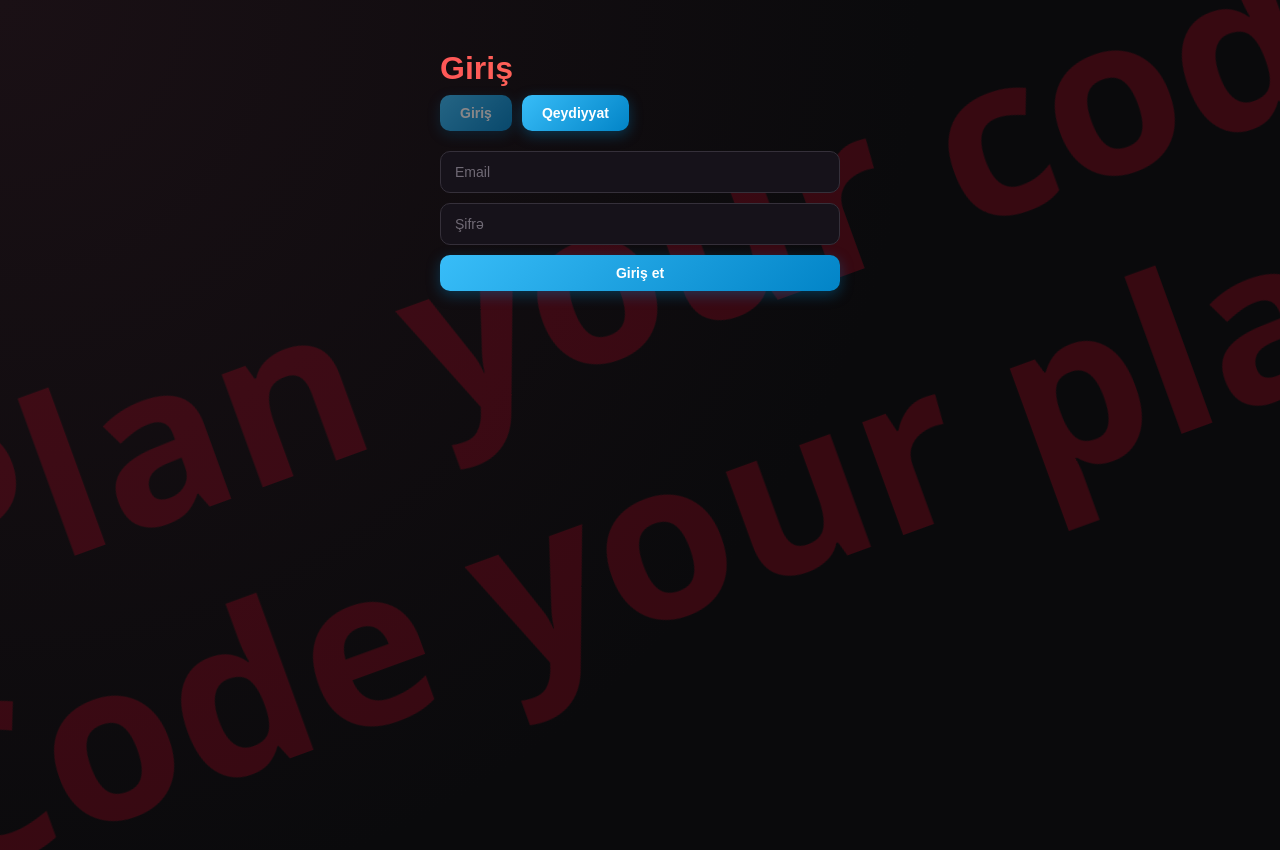
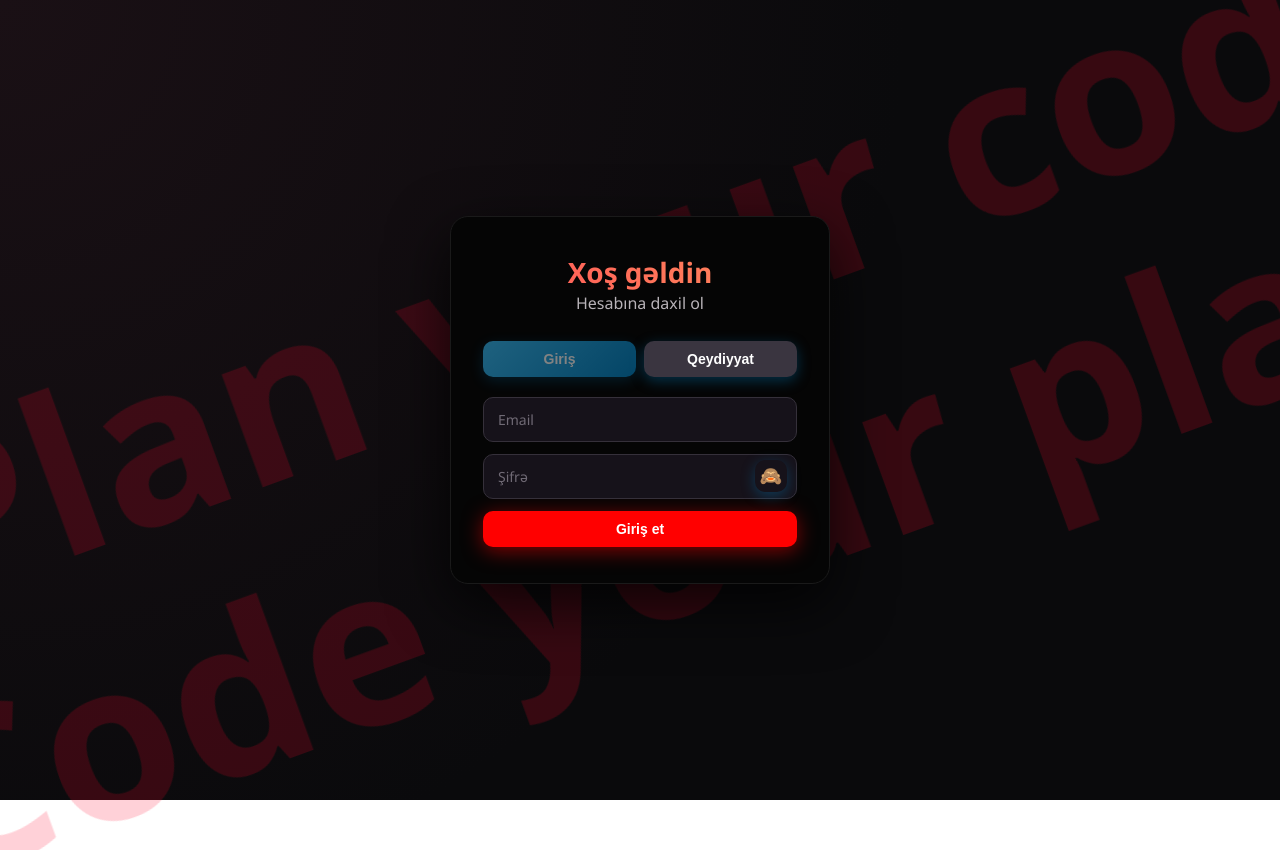
Before and after one commit to khadijazh-205bpa/LearningManagementSystem, a React (Vite) app in the folder LearningManagementSystem.Frontend/: page / in a window 1280 px wide. After the commit the page ends 800 px from the top, so only its background shows below. Built offline with nearby package versions, Linux system fonts and the light colour scheme.

Commit message:
Add password visibility toggle to login and register

```diff
--- a/LearningManagementSystem.Frontend/src/Pages/Login.tsx
+++ b/LearningManagementSystem.Frontend/src/Pages/Login.tsx
@@ -10,36 +10,63 @@ function Login({ onLoginSuccess, onSwitchToRegister }: LoginProps) {
     const [email, setEmail] = useState('')
     const [password, setPassword] = useState('')
     const [message, setMessage] = useState('')
+    const [loading, setLoading] = useState(false)
+    const [showPassword, setShowPassword] = useState(false)
 
     const handleSubmit = async (e: React.FormEvent) => {
         e.preventDefault()
-        setMessage('Giriş edilir...')
+        setLoading(true)
+        setMessage('')
         try {
             const token = await loginUser({ email, password })
             onLoginSuccess(token)
         } catch (err: unknown) {
             const errorMessage = err instanceof Error ? err.message : String(err)
-            setMessage('Xəta: ' + errorMessage)
+            setMessage(errorMessage)
+        } finally {
+            setLoading(false)
         }
     }
+
     return (
-        <div style={{ maxWidth: 400, margin: '50px auto', fontFamily: 'sans-serif' }}>
-            <h1>Giriş</h1>
+        <div style={{ minHeight: '100vh', display: 'flex', alignItems: 'center', justifyContent: 'center', position: 'relative' }}>
+            <div className="auth-card">
+                <h1 style={{ textAlign: 'center', fontSize: 28 }}>Xoş gəldin</h1>
+                <p style={{ textAlign: 'center', marginTop: -8, marginBottom: 24 }}>Hesabına daxil ol</p>
 
-            <div style={{ marginBottom: 20 }}>
-                <button disabled>Giriş</button>
-                <button onClick={onSwitchToRegister} style={{ marginLeft: 10 }}>
+                <div style={{ display: 'flex', gap: 8, marginBottom: 20 }}>
+                    <button disabled style={{ flex: 1 }}>Giriş</button>
+                    <button onClick={onSwitchToRegister} style={{ flex: 1, background: '#3a3540' }}>
                         Qeydiyyat
                     </button>
                 </div>
 
-            <form onSubmit={handleSubmit} style={{ display: 'flex', flexDirection: 'column', gap: 10 }}>
+                <form onSubmit={handleSubmit} style={{ display: 'flex', flexDirection: 'column', gap: 12 }}>
                     <input placeholder="Email" type="email" value={email} onChange={(e) => setEmail(e.target.value)} required />
-                <input placeholder="Şifrə" type="password" value={password} onChange={(e) => setPassword(e.target.value)} required />
-                <button type="submit">Giriş et</button>
+                    <div className="password-field">
+                        <input
+                            placeholder="Şifrə"
+                            type={showPassword ? 'text' : 'password'}
+                            value={password}
+                            onChange={(e) => setPassword(e.target.value)}
+                            required
+                        />
+
+                        <button
+                            type="button"
+                            className="password-toggle"
+                            onClick={() => setShowPassword(!showPassword)}
+                        >
+                            {showPassword ? '👁️' : '🙈'}
+                        </button>
+                    </div>
+                    <button type="submit" className="btn-bright-red" disabled={loading}>
+                        {loading ? 'Giriş edilir...' : 'Giriş et'}
+                    </button>
                 </form>
 
-            {message && <p style={{ marginTop: 20, fontWeight: 'bold' }}>{message}</p>}
+                {message && <p style={{ marginTop: 16, color: '#ff5757', fontWeight: 600, textAlign: 'center' }}>{message}</p>}
+            </div>
         </div>
     )
 }
--- a/LearningManagementSystem.Frontend/src/Pages/Register.tsx
+++ b/LearningManagementSystem.Frontend/src/Pages/Register.tsx
@@ -13,41 +13,89 @@ function Register({ onRegisterSuccess, onSwitchToLogin }: RegisterProps) {
     const [password, setPassword] = useState('')
     const [confirmPassword, setConfirmPassword] = useState('')
     const [message, setMessage] = useState('')
+    const [loading, setLoading] = useState(false)
+    const [showPassword, setShowPassword] = useState(false)
+    const [showConfirmPassword, setShowConfirmPassword] = useState(false)
 
     const handleSubmit = async (e: React.FormEvent) => {
         e.preventDefault()
-        setMessage('Göndərilir...')
+        setLoading(true)
+        setMessage('')
         try {
             await registerUser({ fullName, userName, email, password, confirmPassword })
-            setMessage('Qeydiyyat uğurlu oldu! İndi giriş et.')
-            onRegisterSuccess()
+            setMessage('✅ Qeydiyyat uğurlu oldu! İndi giriş et.')
+            setTimeout(() => onRegisterSuccess(), 1000)
         } catch (err: unknown) {
             const errorMessage = err instanceof Error ? err.message : String(err)
-            setMessage('Xəta: ' + errorMessage)
+            setMessage(errorMessage)
+        } finally {
+            setLoading(false)
         }
     }
 
     return (
-        <div style={{ maxWidth: 400, margin: '50px auto', fontFamily: 'sans-serif' }}>
-            <h1>Qeydiyyat</h1>
+        <div style={{ minHeight: '100vh', display: 'flex', alignItems: 'center', justifyContent: 'center', position: 'relative' }}>
+            <div className="auth-card">
+                <h1 style={{ textAlign: 'center', fontSize: 28 }}>Qeydiyyat</h1>
+                <p style={{ textAlign: 'center', marginTop: -8, marginBottom: 24 }}>Yeni hesab yarat</p>
 
-            <div style={{ marginBottom: 20 }}>
-                <button onClick={onSwitchToLogin}>Giriş</button>
-                <button disabled style={{ marginLeft: 10 }}>
-                    Qeydiyyat
-                </button>
+                <div style={{ display: 'flex', gap: 8, marginBottom: 20 }}>
+                    <button onClick={onSwitchToLogin} style={{ flex: 1, background: '#3a3540' }}>
+                        Giriş
+                    </button>
+                    <button disabled style={{ flex: 1 }}>Qeydiyyat</button>
+                </div>
+
+                <form onSubmit={handleSubmit} style={{ display: 'flex', flexDirection: 'column', gap: 12 }}>
+                    <input placeholder="Ad Soyad" value={fullName} onChange={(e) => setFullName(e.target.value)} required />
+                    <input placeholder="İstifadəçi adı" value={userName} onChange={(e) => setUserName(e.target.value)} required />
+                    <input placeholder="Email" type="email" value={email} onChange={(e) => setEmail(e.target.value)} required />
+                    <div className="password-field">
+                        <input
+                            placeholder="Şifrə"
+                            type={showPassword ? 'text' : 'password'}
+                            value={password}
+                            onChange={(e) => setPassword(e.target.value)}
+                            required
+                        />
+
+                        <button
+                            type="button"
+                            className="password-toggle"
+                            onClick={() => setShowPassword(!showPassword)}
+                        >
+                            {showPassword ? '👁️' : '🙈'}
+                        </button>
+                    </div>
+
+                    <div className="password-field">
+                        <input
+                            placeholder="Şifrəni təsdiqlə"
+                            type={showConfirmPassword ? 'text' : 'password'}
+                            value={confirmPassword}
+                            onChange={(e) => setConfirmPassword(e.target.value)}
+                            required
+                        />
+
+                        <button
+                            type="button"
+                            className="password-toggle"
+                            onClick={() => setShowConfirmPassword(!showConfirmPassword)}
+                        >
+                            {showConfirmPassword ? '👁️' : '🙈'}
+                        </button>
+                    </div>
+                    <button type="submit" className="btn-bright-red" disabled={loading}>
+                        {loading ? 'Göndərilir...' : 'Qeydiyyatdan keç'}
+                    </button>
+                </form>
+
+                {message && (
+                    <p style={{ marginTop: 16, color: message.startsWith('✅') ? '#4ade80' : '#ff5757', fontWeight: 600, textAlign: 'center' }}>
+                        {message}
+                    </p>
+                )}
             </div>
-
-            <form onSubmit={handleSubmit} style={{ display: 'flex', flexDirection: 'column', gap: 10 }}>
-                <input placeholder="Ad Soyad" value={fullName} onChange={(e) => setFullName(e.target.value)} required />
-                <input placeholder="İstifadəçi adı" value={userName} onChange={(e) => setUserName(e.target.value)} required />
-                <input placeholder="Email" type="email" value={email} onChange={(e) => setEmail(e.target.value)} required />
-                <input placeholder="Şifrə" type="password" value={password} onChange={(e) => setPassword(e.target.value)} required />
-                <input placeholder="Şifrəni təsdiqlə" type="password" value={confirmPassword} onChange={(e) => setConfirmPassword(e.target.value)} required />
-                <button type="submit">Qeydiyyatdan keç</button>
-            </form>
-
-            {message && <p style={{ marginTop: 20, fontWeight: 'bold' }}>{message}</p>}
         </div>
     )
 }
--- a/LearningManagementSystem.Frontend/src/index.css
+++ b/LearningManagementSystem.Frontend/src/index.css
@@ -531,3 +531,44 @@ body {
         transform: translateY(110vh);
     }
 }
+.auth-card {
+    position: relative;
+    z-index: 1;
+    background: #050505;
+    border: 1px solid #1a1a1a;
+    border-radius: 18px;
+    padding: 36px 32px;
+    width: 100%;
+    max-width: 380px;
+    box-shadow: 0 20px 60px rgba(0, 0, 0, 0.8);
+}
+
+.btn-bright-red {
+    background: #ff0000 !important;
+    box-shadow: 0 4px 20px rgba(255, 0, 0, 0.5) !important;
+}
+
+    .btn-bright-red:hover:not(:disabled) {
+        background: #cc0000 !important;
+        box-shadow: 0 6px 26px rgba(255, 0, 0, 0.65) !important;
+    }
+.password-field {
+    position: relative;
+    display: flex;
+    align-items: center;
+}
+
+    .password-field input {
+        width: 100%;
+        padding-right: 45px;
+    }
+
+.password-toggle {
+    position: absolute;
+    right: 10px;
+    background: transparent;
+    border: none;
+    padding: 5px;
+    cursor: pointer;
+    font-size: 18px;
+}
--- a/LearningManagementSystem.Frontend/src/services/api.ts
+++ b/LearningManagementSystem.Frontend/src/services/api.ts
@@ -17,10 +17,16 @@ export async function registerUser(data: {
         body: JSON.stringify(data),
     })
     const text = await res.text()
-  if (!res.ok) throw new Error(text)
+    if (!res.ok) {
+        try {
+            const parsed = JSON.parse(text)
+            throw new Error(parsed.message || text)
+        } catch {
+            throw new Error(text)
+        }
+    }
     return text
 }
-
 export async function loginUser(data: { email: string; password: string }): Promise<string> {
     const res = await fetch(`${API_URL}/Auth/login`, {
         method: 'POST',
@@ -28,11 +34,16 @@ export async function loginUser(data: { email: string; password: string }): Prom
         body: JSON.stringify(data),
     })
     const text = await res.text()
-  if (!res.ok) throw new Error(text)
+    if (!res.ok) {
+        try {
+            const parsed = JSON.parse(text)
+            throw new Error(parsed.message || text)
+        } catch {
+            throw new Error(text)
+        }
+    }
     return text
-}
-
-// ============ CATEGORY ============
+}// ============ CATEGORY ============
 
 export async function getCategories(token: string): Promise<Category[]> {
   const res = await fetch(`${API_URL}/Category`, {
```
Lines whose indentation alone changed are shown as unchanged.
